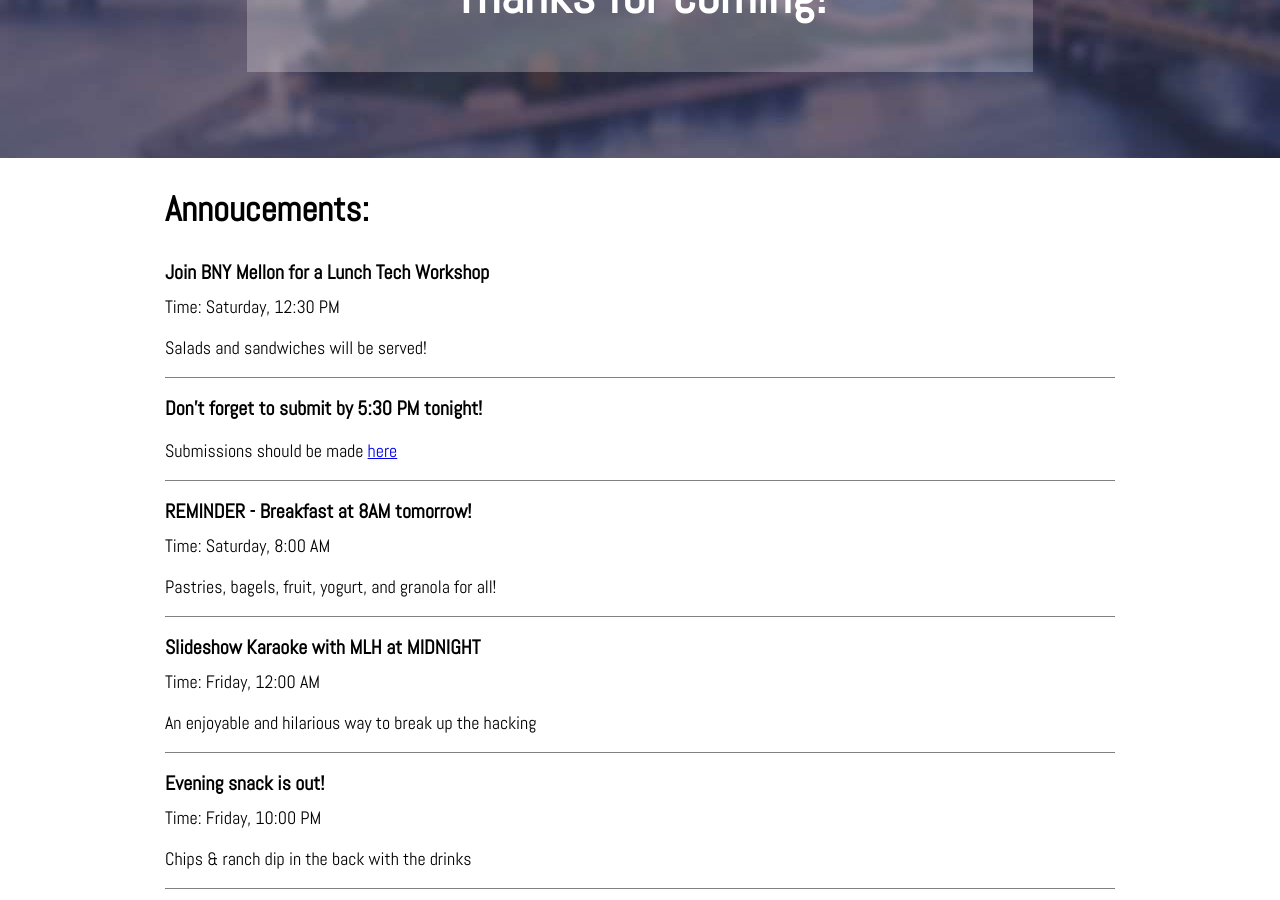
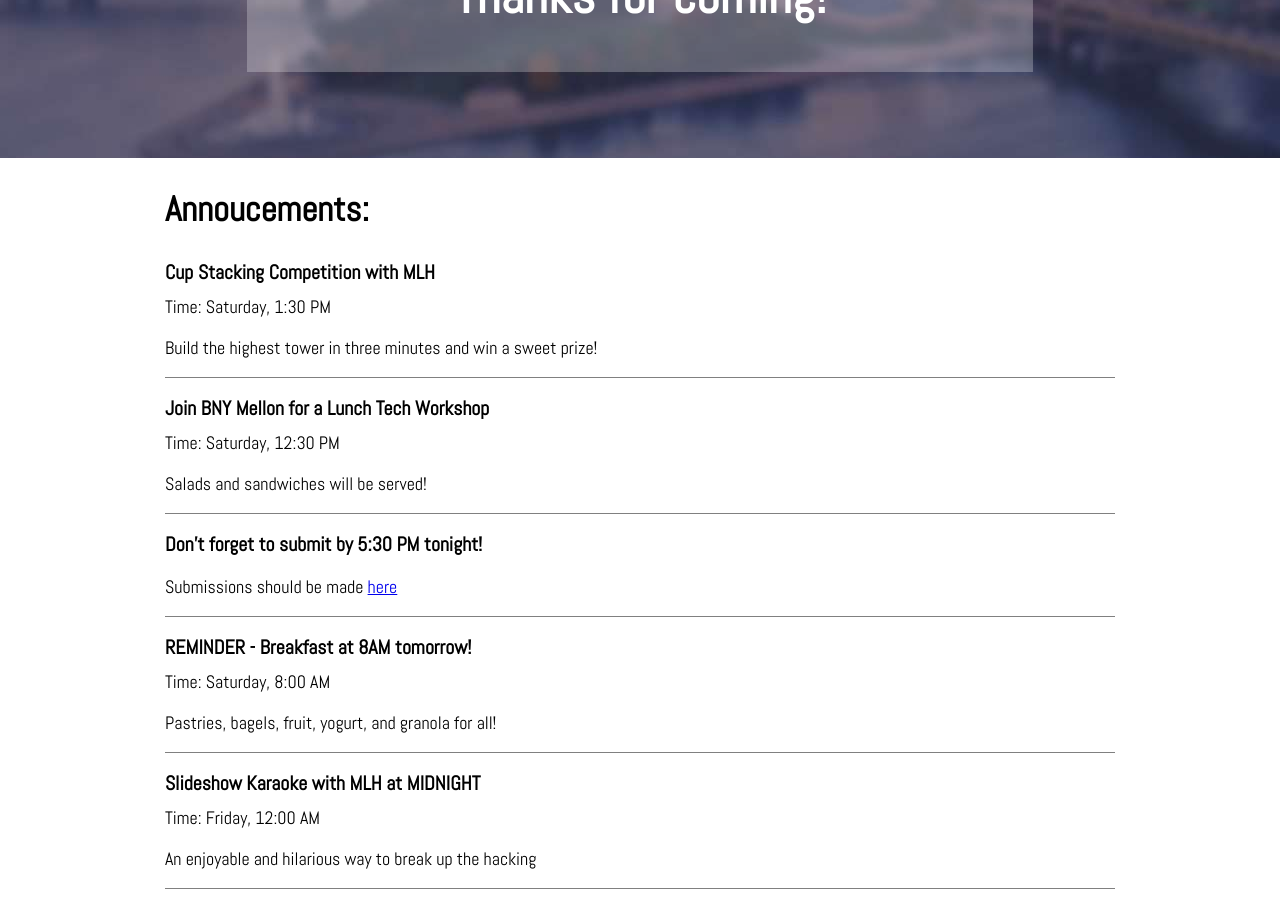
Before and after one commit to SteelHeads/steelhacks.com, a Jekyll site: the page built from live.html, in a window 1280 px wide and 900 px high, scrolled down 580 px. Built offline with Jekyll 4.4.1, drawn with Linux system fonts in a browser that asks for light colours; nearby versions of some CDN libraries.

Commit message:
Adding cup stacking announcement

```diff
--- a/_data/announcements.yml
+++ b/_data/announcements.yml
@@ -41,3 +41,8 @@
   time: Saturday, 12:30 PM
   description: |
     Salads and sandwiches will be served!
+
+- title: Cup Stacking Competition with MLH
+  time: Saturday, 1:30 PM
+  description: |
+    Build the highest tower in three minutes and win a sweet prize!
```
